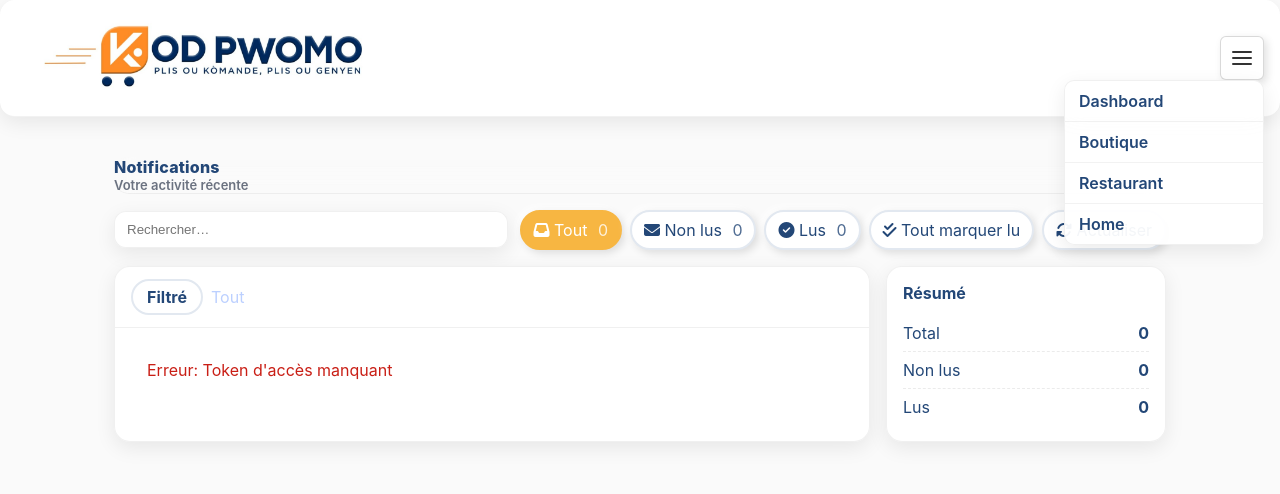
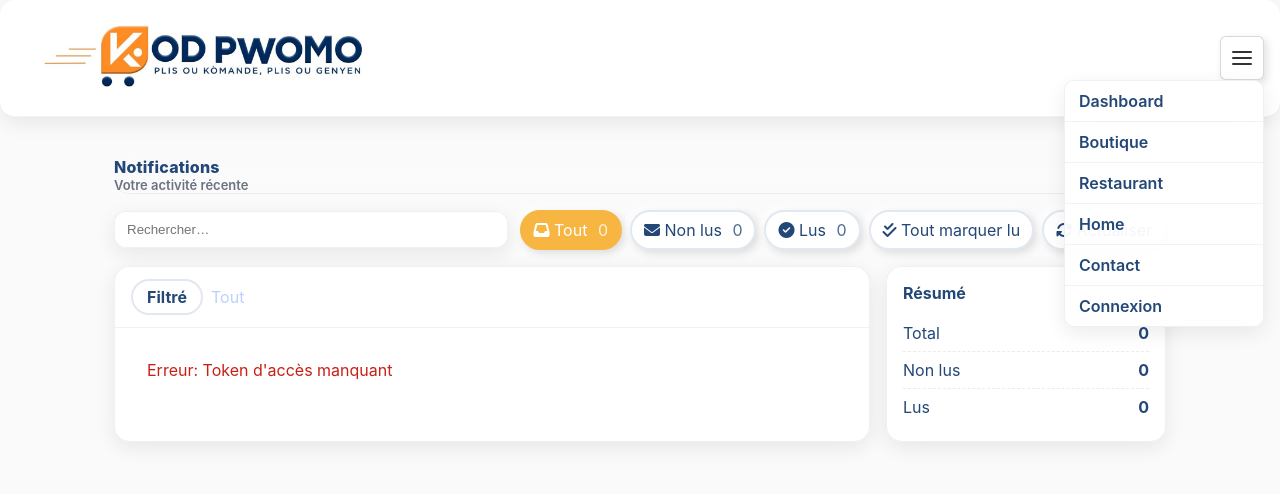
Before and after one commit to self-007/kodPwomo, a PHP site: page /kodpwomo/notifications.php in a window 1280 px wide, after a click that opens the changed part. Shown: the top 494 px of the page. Run offline with PHP 8.4, Linux system fonts and the light colour scheme.

Commit message:
notif link

```diff
--- a/notifications.php
+++ b/notifications.php
@@ -107,10 +107,12 @@
 					<span></span><span></span><span></span>
 				</button>
 				<div class="nav-menu" id="navMenu" role="menu">
-					<a href="dashboard_user/dashboard.php" role="menuitem">Dashboard</a>
+					<a href="dashboard.php" role="menuitem">Dashboard</a>
 					<a href="boutique.php" role="menuitem">Boutique</a>
 					<a href="agent.php" role="menuitem">Restaurant</a>
 					<a href="index.php" role="menuitem">Home</a>
+					<a href="contact.php" role="menuitem">Contact</a>
+					<a href="connexion.php" role="menuitem" id="connexionLink">Connexion</a>
 				</div>
 			</nav>
 		</div>
```
